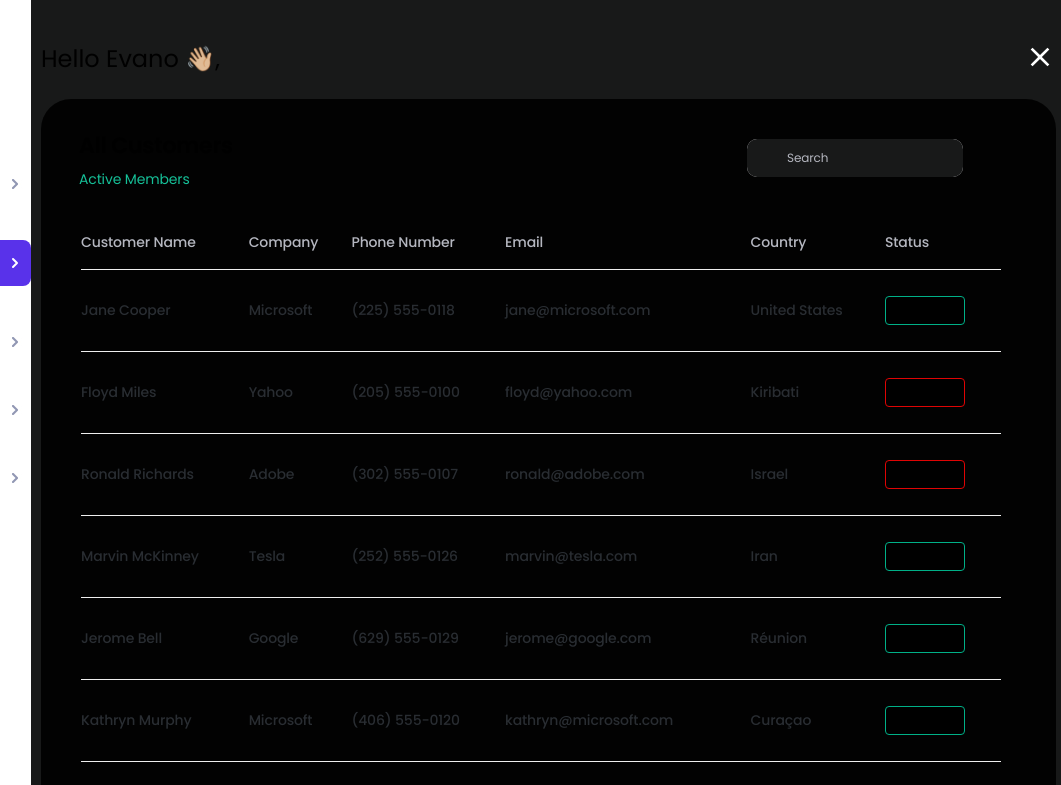
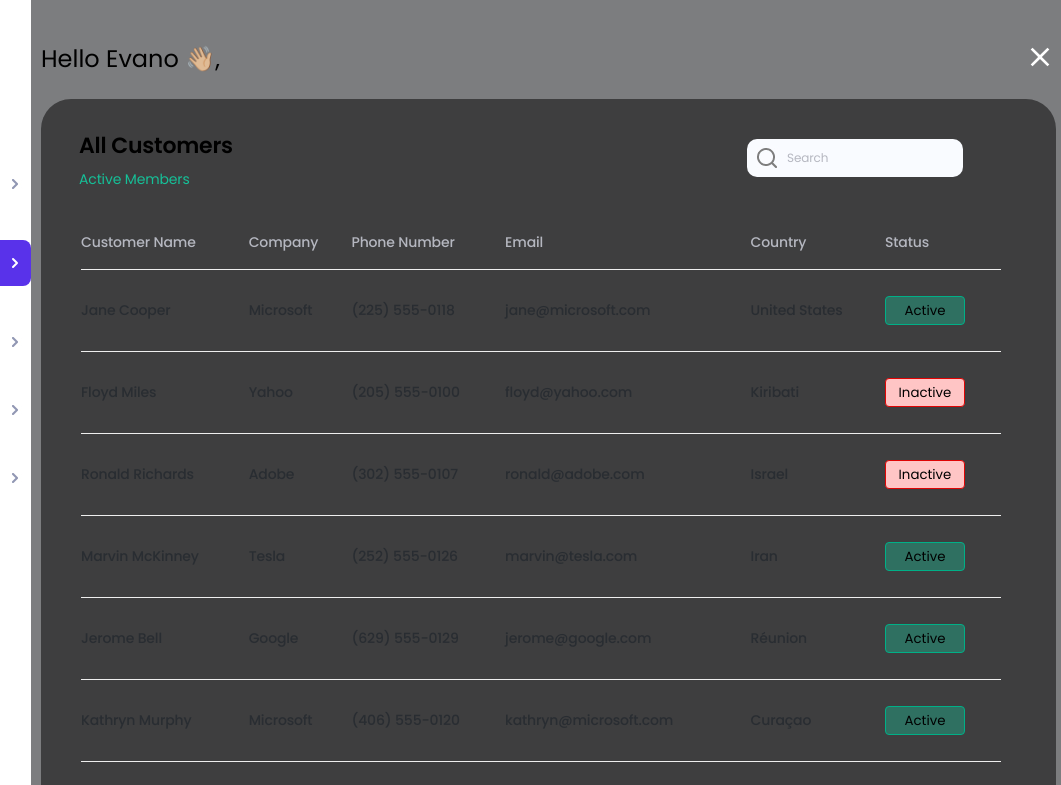
Before and after one commit to bohdanDeveloper1/manager_dashboard.github.io, a plain HTML site: page index.html in a window 1280 px wide. Both pictures are taken after a click on the button 1110 px from the left and 60 px from the top of the page. Shown: the top 785 px of the page, 219-1280 px from the left. Drawn offline with Linux system fonts and the light colour scheme.

Commit message:
Please enter the commit message for your changes. Lines starting

```diff
--- a/css/dashboard/dashboard__content.css
+++ b/css/dashboard/dashboard__content.css
@@ -92,10 +92,6 @@
 
     background: url('../../images/search.jpg') no-repeat scroll 8px 7px;
     padding-left:40px;
-}
-
-.search-input-dark{
-    background: rgba(0,0,0, 0.9);
 }
 
 .search-input::placeholder {
@@ -252,11 +248,6 @@ tr.line td{
     background: #5932EA;
 }
 
-.button-bg-black{
-    background: rgba(0,0,0, 0.9);
-    color: black;
-}
-
 .dashboard__menu-max{
     height: 100vh;
     width: 100vw;
@@ -285,7 +276,7 @@ tr.line td{
         margin: 0 auto;
     }
 }
-@media (max-width: 982px) {
+@media (max-width: 992px) {
     .customer-table{
         display: none;
     }
@@ -300,7 +291,7 @@ tr.line td{
         max-width: 620px;
     }
 }
-@media (max-width: 625px) {
+@media (max-width: 645px) {
     .table-mini-screens__data{
         margin-left: 60px;
     }
@@ -323,7 +314,7 @@ tr.line td{
     }
 }
 
-@media (max-width: 362px) {
+@media (max-width: 372px) {
     .table-mini-screens__data{
         margin-left: 40px;
         margin-right: 0;
@@ -337,12 +328,11 @@ tr.line td{
 }
 
 .overlay {
-    height: 100%;
-    width: 100%;
-    z-index: 1;
-    background-color: rgb(0,0,0);
-    background-color: rgba(0,0,0, 0.9);
-    overflow-x: hidden;
+    width: 100%; /* Full width (cover the whole page) */
+    height: 100%; /* Full height (cover the whole page) */
+    background-color: rgba(0,0,0,0.5); /* Black background with opacity */
+    z-index: 2; /* Specify a stack order in case you're using a different order for other elements */
+    cursor: pointer; /* Add a pointer on hover */
 }
 
 .dashboard__menu-active{
--- a/css/main.css
+++ b/css/main.css
@@ -43,7 +43,7 @@ h1,h2,h3,h4,h5,h6{font-size:inherit;font-weight: 400;}
     min-height: 100%;
     display: flex;
     flex-direction: column;
-    background-color: #FAFBFF;;
+    background-color: #FAFBFF;
 }
 
 /*------- Fonts -------------------------*/
--- a/js/hamburger_menu.js
+++ b/js/hamburger_menu.js
@@ -1,4 +1,5 @@
 let ifNavIsOpen = false;
+let wrapper = document.querySelector(".wrapper");
 let customersContainer = document.querySelector(".customers-container");
 let dashboardContent = document.querySelector(".dashboard__content");
 let dashboardMenu = document.querySelector(".dashboard__menu");
@@ -19,12 +20,6 @@ function openNav() {
        hamburgerMenuButtonOpen.style.display = "none";
        // показую кнопку hamburgerMenuButtonClose
        hamburgerMenuButtonClose.style.display = "block";
-
-       searchInput.classList.add("search-input-dark")
-       for (let el = 0; el < customerTableButtons.length; el++){
-           customerTableButtons[el].classList.add("button-bg-black")
-       }
-
        checkWindowWidth();
    }catch (e){
        console.log(e)
@@ -39,11 +34,6 @@ function closeNav() {
         dashboardMenu.classList.remove('dashboard__menu-active');
         hamburgerMenuButtonOpen.style.display = "block";
         hamburgerMenuButtonClose.style.display = "none";
-
-        searchInput.classList.remove("search-input-dark");
-        for (let el = 0; el < customerTableButtons.length; el++){
-            customerTableButtons[el].classList.remove("button-bg-black")
-        }
     }catch (e){
         console.log(e)
     }
@@ -65,7 +55,7 @@ function closeNavMiniScreen(){
 
 function checkWindowWidth() {
   try{
-      if (document.documentElement.clientWidth < 710 && ifNavIsOpen === true) {
+      if (document.documentElement.clientWidth < 816 && ifNavIsOpen === true) {
           dashboardContent.style.display = "none";
 
           dashboardMenu.classList.add("dashboard__menu-max");
```
